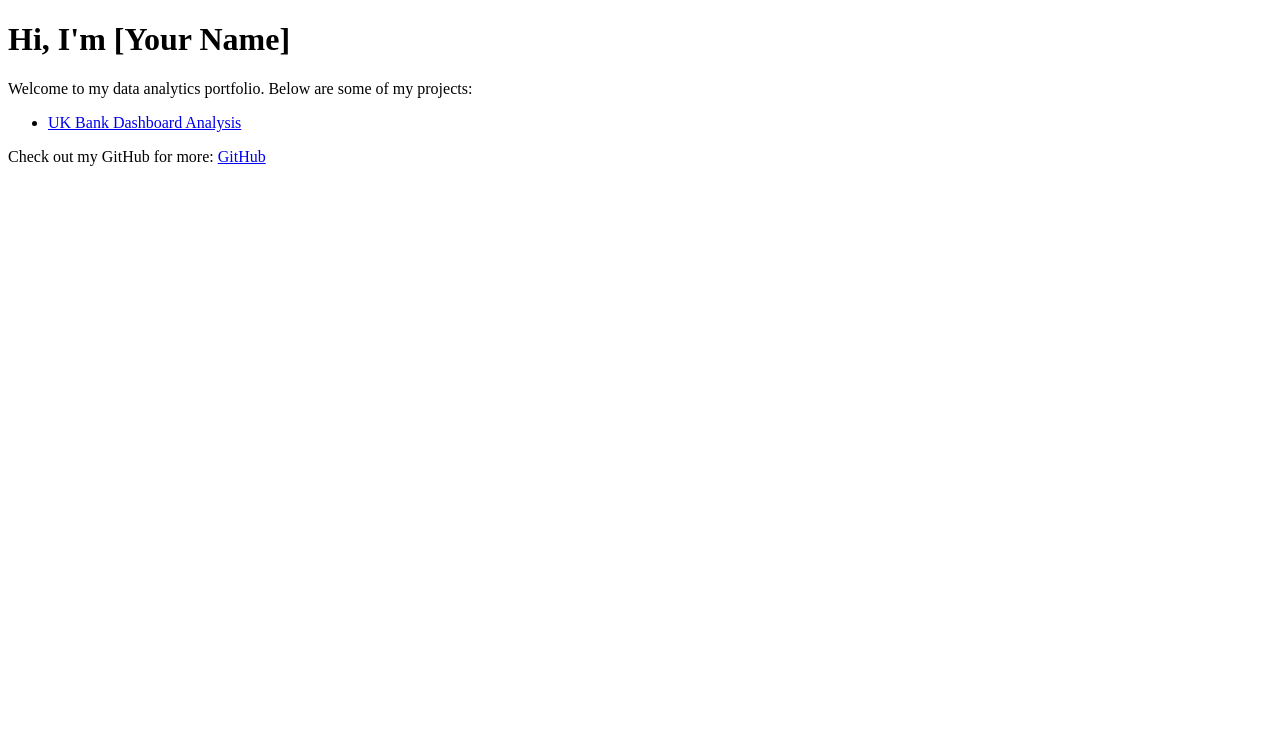
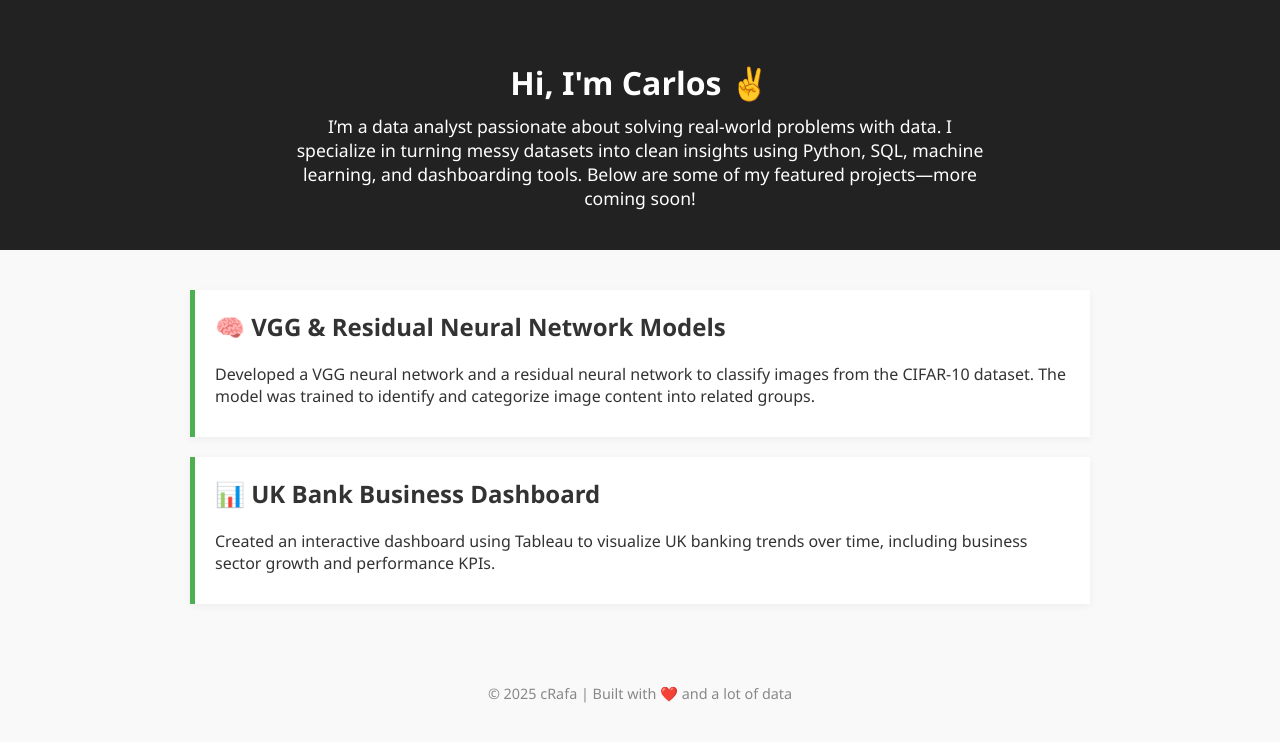
Before and after one commit to cRafa10/DS_Portfolio, a plain HTML site: page index.html in a window 1280 px wide. Drawn offline with Linux system fonts and the light colour scheme.

Commit message:
Update index.html

```diff
--- a/index.html
+++ b/index.html
@@ -1,16 +1,90 @@
 <!DOCTYPE html>
-<html>
+<html lang="en">
 <head>
-  <title>My Data Portfolio</title>
+  <meta charset="UTF-8" />
+  <meta name="viewport" content="width=device-width, initial-scale=1.0"/>
+  <title>Rafa's Data Science Portfolio</title>
+  <style>
+    body {
+      font-family: 'Segoe UI', sans-serif;
+      margin: 0;
+      padding: 0;
+      background-color: #f9f9f9;
+      color: #333;
+    }
+    header {
+      background-color: #222;
+      color: white;
+      padding: 40px 20px;
+      text-align: center;
+    }
+    header h1 {
+      margin-bottom: 10px;
+    }
+    header p {
+      font-size: 1.1em;
+      max-width: 700px;
+      margin: 0 auto;
+    }
+    .projects {
+      padding: 40px 20px;
+      max-width: 900px;
+      margin: 0 auto;
+    }
+    .project-card {
+      background: white;
+      padding: 20px;
+      margin-bottom: 20px;
+      border-left: 5px solid #4caf50;
+      box-shadow: 0 2px 8px rgba(0, 0, 0, 0.05);
+    }
+    .project-card h2 {
+      margin-top: 0;
+      color: #333;
+    }
+    .project-card p {
+      margin: 10px 0;
+    }
+    .project-card a {
+      color: #4caf50;
+      text-decoration: none;
+      font-weight: bold;
+    }
+    .project-card a:hover {
+      text-decoration: underline;
+    }
+    footer {
+      text-align: center;
+      padding: 20px;
+      font-size: 0.9em;
+      color: #888;
+    }
+  </style>
 </head>
 <body>
-  <h1>Hi, I'm [Your Name]</h1>
-  <p>Welcome to my data analytics portfolio. Below are some of my projects:</p>
 
-  <ul>
-    <li><a href="https://www.notion.so/UK-Bank-Metrics-Dashboard-1cd01cb665f68037a4dac87dc07f8792?pvs=4">UK Bank Dashboard Analysis</a></li>
-  </ul>
+  <header>
+    <h1>Hi, I'm Carlos ✌️</h1>
+    <p>I’m a data analyst passionate about solving real-world problems with data. I specialize in turning messy datasets into clean insights using Python, SQL, machine learning, and dashboarding tools. Below are some of my featured projects—more coming soon!</p>
+  </header>
 
-  <p>Check out my GitHub for more: <a href="https://github.com/cRafa10">GitHub</a></p>
+  <section class="projects">
+    <div class="project-card">
+      <h2>🧠 VGG & Residual Neural Network Models</h2>
+      <p>Developed a VGG neural network and a residual neural network to classify images from the CIFAR-10 dataset. The model was trained to identify and categorize image content into related groups.</p>
+      <!-- Optional: <a href="your-github-link">View Project</a> -->
+    </div>
+
+    <div class="project-card">
+      <h2>📊 UK Bank Business Dashboard</h2>
+      <p>Created an interactive dashboard using Tableau to visualize UK banking trends over time, including business sector growth and performance KPIs.</p>
+      <!-- Optional: <a href="your-tableau-link">View Dashboard</a> -->
+    </div>
+  </section>
+
+  <footer>
+    © 2025 cRafa | Built with ❤️ and a lot of data
+  </footer>
+
 </body>
 </html>
```
